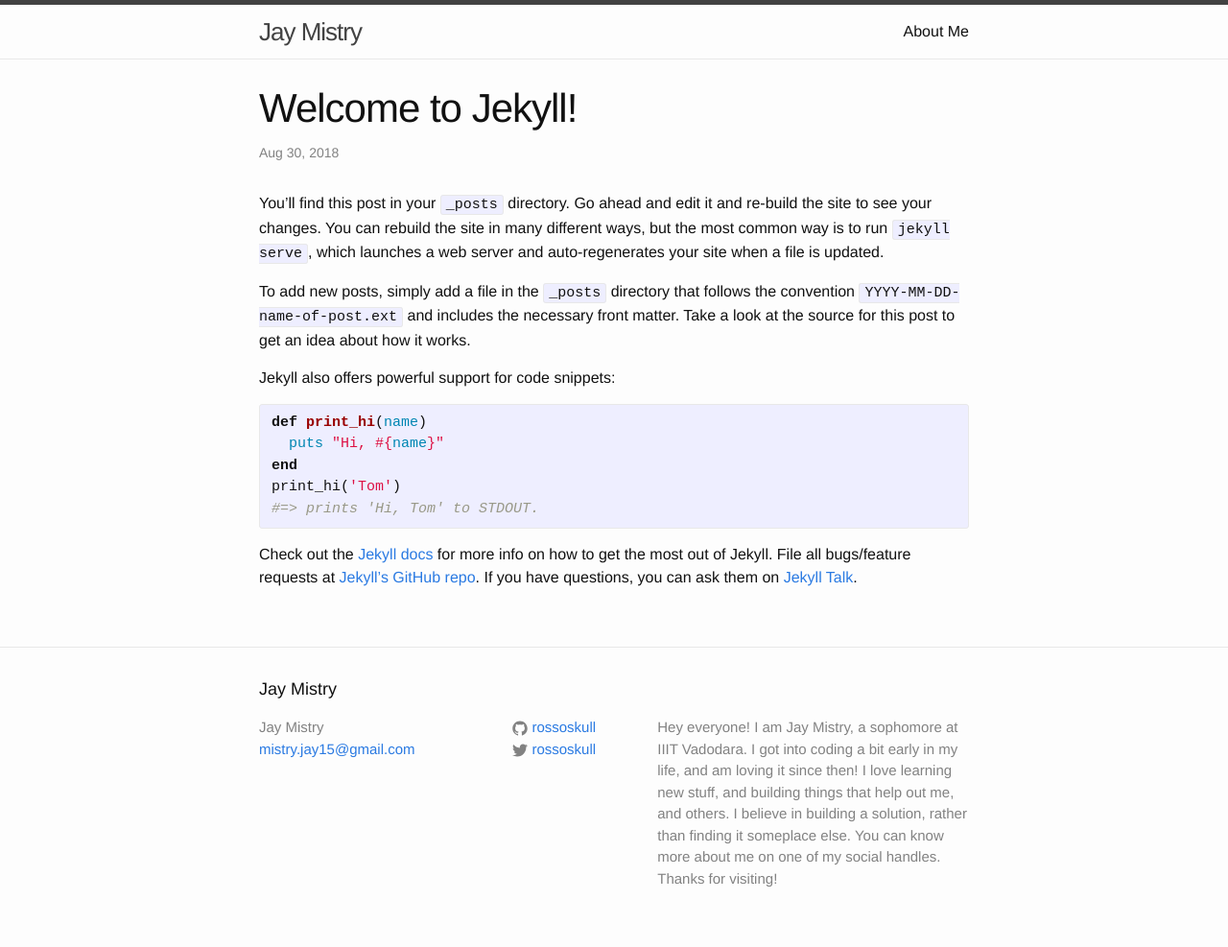
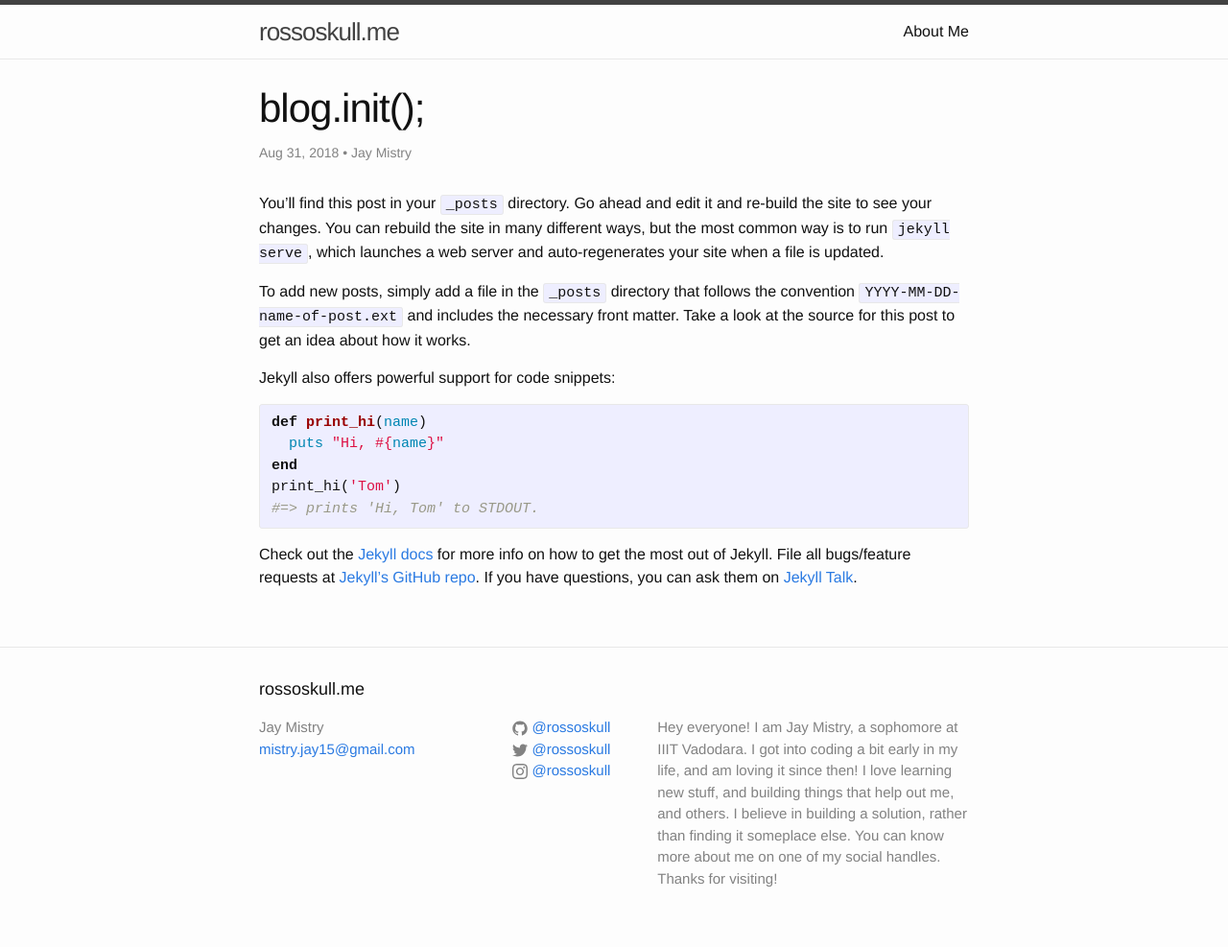
Before and after one commit to rossoskull/blog, a Jekyll site: the page built from _posts/2018-08-31-blog-init.markdown, in a window 1280 px wide. Shown: the whole page at 96% size. Built offline with Jekyll 4.4.1, drawn with Linux system fonts in a browser that asks for light colours.

Commit message:
Some minor changes

```diff
--- a/_config.yml
+++ b/_config.yml
@@ -6,7 +6,7 @@
 # 'jekyll serve'. If you change this file, please restart the server process.
 
 # Site settings
-title: Jay Mistry
+title: rossoskull.me
 email: mistry.jay15@gmail.com
 description: > # this means to ignore newlines until "baseurl:"
   Hey everyone! I am Jay Mistry, a sophomore at IIIT Vadodara. I got into coding a bit early in
@@ -17,6 +17,7 @@
 url: "http://rossoskull.me" # the base hostname & protocol for your site
 twitter_username: rossoskull
 github_username:  rossoskull
+insta_username: rossoskull
 
 # Build settings
 markdown: kramdown
--- a/_includes/footer.html
+++ b/_includes/footer.html
@@ -7,7 +7,7 @@
     <div class="footer-col-wrapper">
       <div class="footer-col footer-col-1">
         <ul class="contact-list">
-          <li>{{ site.title }}</li>
+          <li>Jay Mistry</li>
           <li><a href="mailto:{{ site.email }}">{{ site.email }}</a></li>
         </ul>
       </div>
@@ -25,6 +25,12 @@
             {% include icon-twitter.html username=site.twitter_username %}
           </li>
           {% endif %}
+
+          {% if site.insta_username %}
+          <li>
+            {% include icon-instagram.html username=site.insta_username %}
+          </li>
+          {% endif %}
         </ul>
       </div>
 
--- a/_includes/icon-github.html
+++ b/_includes/icon-github.html
@@ -1 +1 @@
-<a href="https://github.com/{{ include.username }}"><span class="icon icon--github">{% include icon-github.svg %}</span><span class="username">{{ include.username }}</span></a>
+<a href="https://github.com/{{ include.username }}"><span class="icon icon--github">{% include icon-github.svg %}</span><span class="username"> @{{ include.username }}</span></a>
--- /dev/null
+++ b/_includes/icon-instagram.html
@@ -0,0 +1 @@
+<a href="https://instagram.com/{{ include.username }}"><span class="icon icon--github">{% include icon-instagram.svg %}</span><span class="username"> @{{ include.username }}</span></a>
--- a/_includes/icon-twitter.html
+++ b/_includes/icon-twitter.html
@@ -1 +1 @@
-<a href="https://twitter.com/{{ include.username }}"><span class="icon icon--twitter">{% include icon-twitter.svg %}</span><span class="username">{{ include.username }}</span></a>
+<a href="https://twitter.com/{{ include.username }}"><span class="icon icon--twitter">{% include icon-twitter.svg %}</span><span class="username"> @{{ include.username }}</span></a>
--- a/_posts/2018-08-30-welcome-to-jekyll.markdown
+++ b/_posts/2018-08-31-blog-init.markdown
@@ -1,8 +1,9 @@
 ---
 layout: post
-title:  "Welcome to Jekyll!"
-date:   2018-08-30 17:28:57 +0530
-categories: jekyll update
+title:  "blog.init();"
+date:   2018-08-31 11:35:00 +0530
+categories: learn coding
+author: "Jay Mistry"
 ---
 You’ll find this post in your `_posts` directory. Go ahead and edit it and re-build the site to see your changes. You can rebuild the site in many different ways, but the most common way is to run `jekyll serve`, which launches a web server and auto-regenerates your site when a file is updated.
 
```
Also changed, not shown: _includes/icon-instagram.svg (added), favicon.ico (added), favicon.png, 8 other files.
